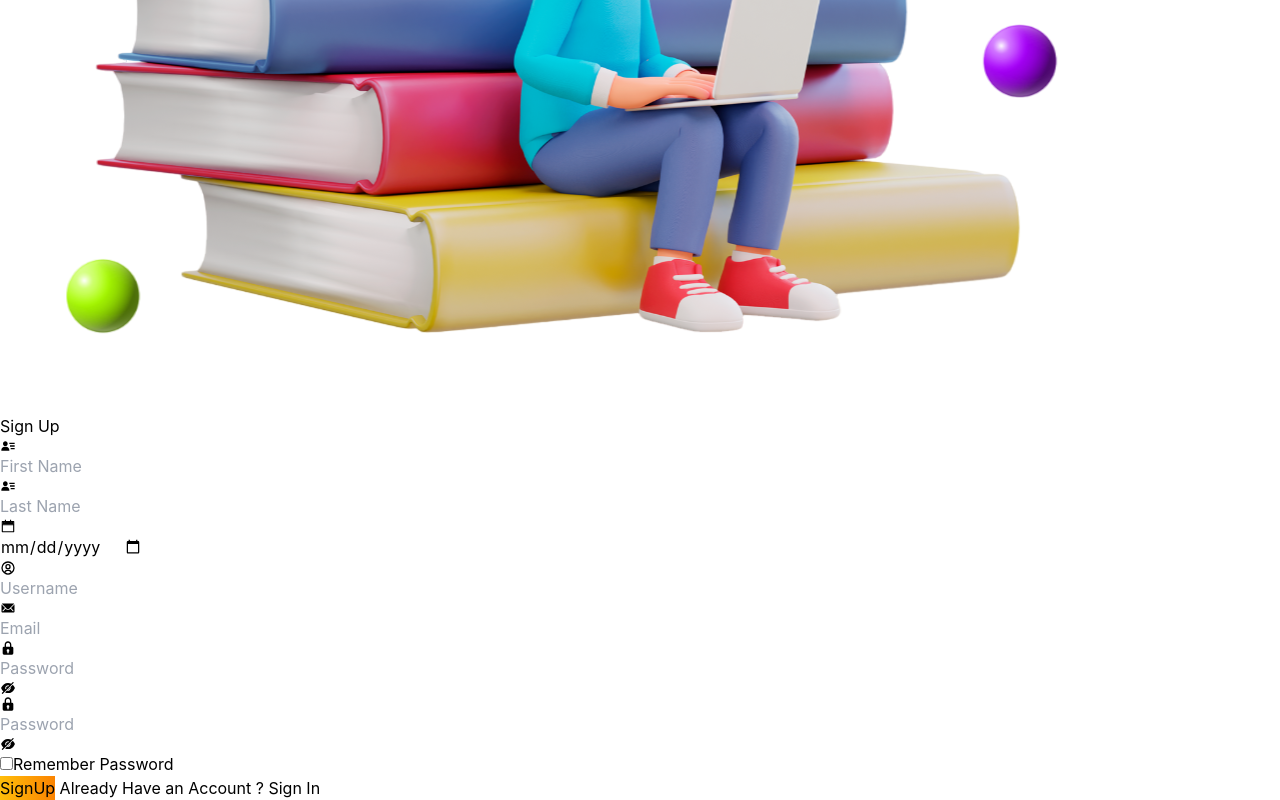
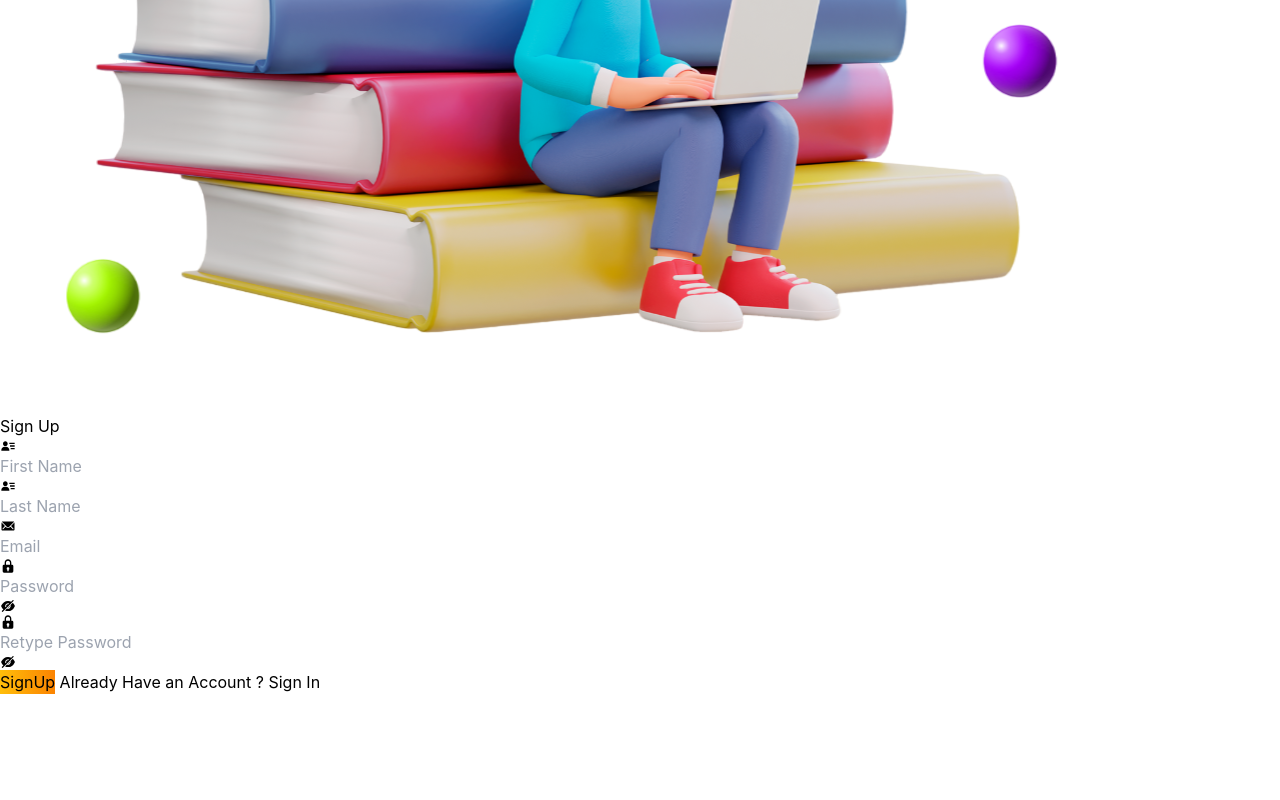
Before and after one commit to franklinnevesfilho/SNB-Frontend, a React (Vite) app: page /signup in a window 1280 px wide. Shown: the part 256-1056 px from the top of the page. After the commit the page ends 950 px from the top, so only its background shows below. Built offline with nearby package versions, Linux system fonts and the light colour scheme.

Commit message:
User is able to register

```diff
--- a/src/App.jsx
+++ b/src/App.jsx
@@ -1,16 +1,15 @@
 import './App.css'
 import HomePage from "./pages/HomePage.jsx";
 import {Route, Routes} from "react-router-dom";
-import ConfirmationPage from "./pages/ConfirmationPage.jsx";
 import LoginPage from './pages/LoginPage.jsx';
 import SignUp from './pages/SignUp';
 import ForgotPass from './pages/ForgotPass';
 import ResetPass from './pages/ResetPass';
 import ViewItemPage from './pages/ViewItemPage.jsx';
 import Checkout from './pages/Checkout.jsx';
-import {useState} from "react";
 import ProfilePage from "./pages/ProfilePage.jsx";
 import TwoAuthPage from "./pages/TwoAuthPage.jsx";
+import AccountConfirmation from "./pages/AccountConfirmation.jsx";
 
 const API_URL = import.meta.env.VITE_API_URL
 
@@ -43,7 +42,7 @@ function App() {
             <Route path="/forgot-password" element={<ForgotPass apiCall={apiCall}/>} />
             {/*A route directing to reset password which a token is passed through the url*/}
             <Route path="/reset-password/:userId" element={<ResetPass apiCall={apiCall}/>} />
-            <Route path="/confirm-account/:tokenId" element={<ConfirmationPage />} />
+            {/*<Route path="/confirm-account/:tokenId" element={<ConfirmationPage />} />*/}
 
             <Route path="/home" element={<HomePage apiCall={apiCall} />} />
 
@@ -52,6 +51,7 @@ function App() {
             <Route path="/checkout-cart" element={<Checkout apiCall={apiCall} />} />
             <Route path="/profile" element={<ProfilePage apiCall={apiCall} />} />
             <Route path="/two-factor-auth" element={<TwoAuthPage apiCall={apiCall} />} />
+            <Route path={"/confirm-account/:id"} element={<AccountConfirmation apiCall={apiCall} />} />
 
             { /* TODO: 404 page */ }
             <Route path={'*'} element={<h1>Page not found</h1>} />
--- a/src/pages/SignUp.jsx
+++ b/src/pages/SignUp.jsx
@@ -1,34 +1,43 @@
 import { useState } from "react";
 import Image from "../assets/signupimg.png";
-import { BiSolidLock, BiSolidUserDetail, BiUserCircle } from "react-icons/bi";
-import { AiFillCalendar, AiFillEye, AiFillEyeInvisible, AiOutlineCalendar, AiTwotoneCalendar } from "react-icons/ai";
+import { BiSolidLock, BiSolidUserDetail} from "react-icons/bi";
+import { AiFillEye, AiFillEyeInvisible } from "react-icons/ai";
 import { IoIosMail } from "react-icons/io";
-import { FiEdit2 } from "react-icons/fi";
 import { Link } from "react-router-dom";
 
 const SignUp = ({ apiCall }) => {
-  const [togglepass, settogglepass] = useState(false);
-  const [toggleconpass, settoggleconpass] = useState(false);
+  const [togglePass, setTogglePass] = useState(false);
+  const [toggleConPass, setToggleConPass] = useState(false);
 
-  const [firstname, setfirstname] = useState("");
-  const [lastname, setlastname] = useState("");
-  const [dob, setdob] = useState("");
-  const [username, setusername] = useState("");
-  const [email, setemail] = useState("");
-  const [password, setpassword] = useState("");
-  const [conpassword, setconpassword] = useState("");
-  const [remember, setremember] = useState(false);
+  const [firstname, setFirstName] = useState("");
+  const [lastname, setLastName] = useState("");
+  const [email, setEmail] = useState("");
+  const [password, setPassword] = useState("");
+  const [conPassword, setConPassword] = useState("");
 
   const registrationRequest = () => {
-    if (password == conpassword) {
-      apiCall(
-        "/auth/register",
-        "POST",
-        { "Content-Type": "application/json" },
-        {firstname, lastname, dob, username, email, password },
-        (r) => console.log(r)
-      );
-    }
+apiCall(
+      "/auth/register",
+      "POST",
+      { "Content-Type": "application/json" },
+      {
+        firstName: firstname,
+        lastName: lastname,
+        email: email,
+        password: password
+      },
+      (r) => {
+        console.log(r);
+        if (r.node.errors.length === 0) {
+          alert("Registration Successful");
+        } else {
+          alert("Registration Failed");
+        }
+      },
+      (e) => {
+        console.log(e);
+      }
+    );
   };
 
   return (
@@ -57,7 +66,7 @@ const SignUp = ({ apiCall }) => {
               type="text"
               placeholder="First Name"
               onChange={(e) => {
-                setfirstname(e.target.value);
+                setFirstName(e.target.value);
               }}
               value={firstname}
             />
@@ -69,37 +78,9 @@ const SignUp = ({ apiCall }) => {
               type="text"
               placeholder="Last Name"
               onChange={(e) => {
-                setlastname(e.target.value);
+                setLastName(e.target.value);
               }}
               value={lastname}
-            />
-          </div>
-          <div className="flex gap-2 items-center rounded-full bg-slate-100 p-2 md:p-[0.5vmax] pl-4">
-            <AiTwotoneCalendar className="text-[1.7vmax] text-slate-400" />
-            <input
-              className="flex-grow border-none bg-transparent outline-none "
-              type="date"
-              onChange={(e) => {
-                setdob(e.target.value);
-              }}
-              value={dob}
-            />
-          </div>
-
-        {/*  block End here ---------------------- */}
-
-
-
-          <div className="flex gap-2 rounded-full bg-slate-100 p-2 md:p-[0.5vmax] pl-4">
-            <BiUserCircle className="text-[2vmax] text-slate-400" />
-            <input
-              className="flex-grow border-none bg-transparent outline-none "
-              type="text"
-              placeholder="Username"
-              onChange={(e) => {
-                setusername(e.target.value);
-              }}
-              value={username}
             />
           </div>
           <div className="flex gap-2 rounded-full bg-slate-100 p-2 md:p-[0.5vmax] pl-4">
@@ -109,7 +90,7 @@ const SignUp = ({ apiCall }) => {
               type="email"
               placeholder="Email"
               onChange={(e) => {
-                setemail(e.target.value);
+                setEmail(e.target.value);
               }}
               value={email}
             />
@@ -118,24 +99,24 @@ const SignUp = ({ apiCall }) => {
             <BiSolidLock className="text-[2vmax] text-slate-400" />
             <input
               className="flex-grow border-none bg-transparent outline-none "
-              type={`${togglepass ? "text" : "password"}`}
+              type={`${togglePass ? "text" : "password"}`}
               placeholder="Password"
               onChange={(e) => {
-                setpassword(e.target.value);
+                setPassword(e.target.value);
               }}
               value={password}
             />
-            {togglepass ? (
+            {togglePass ? (
               <AiFillEye
                 onClick={() => {
-                  settogglepass(false);
+                  setTogglePass(false);
                 }}
                 className="text-lg md:text-[1.5vmax] text-slate-400"
               />
             ) : (
               <AiFillEyeInvisible
                 onClick={() => {
-                  settogglepass(true);
+                  setTogglePass(true);
                 }}
                 className="text-lg md:text-[1.5vmax] text-slate-400"
               />
@@ -144,59 +125,42 @@ const SignUp = ({ apiCall }) => {
           <div className="flex gap-2 items-center rounded-full bg-slate-100 p-2 md:p-[0.5vmax]  px-4">
             <BiSolidLock className="text-[2vmax] text-slate-400" />
             <input
-              className="flex-grow border-none bg-transparent outline-none "
-              type={`${toggleconpass ? "text" : "password"}`}
-              placeholder="Password"
+              className={`flex-grow border-none bg-transparent outline-none ${conPassword === password ? "text-green-500" : "text-red-500"}`}
+              type={`${toggleConPass ? "text" : "password"}`}
+              placeholder="Retype Password"
               onChange={(e) => {
-                setconpassword(e.target.value);
+                setConPassword(e.target.value);
               }}
-              value={conpassword}
+              value={conPassword}
             />
-            {toggleconpass ? (
+            {toggleConPass ? (
               <AiFillEye
                 onClick={() => {
-                  settoggleconpass(false);
+                  setToggleConPass(false);
                 }}
                 className="text-lg md:text-[1.5vmax] text-slate-400"
               />
             ) : (
               <AiFillEyeInvisible
                 onClick={() => {
-                  settoggleconpass(true);
+                  setToggleConPass(true);
                 }}
                 className="text-lg md:text-[1.5vmax] text-slate-400"
               />
             )}
           </div>
 
-          <div className="flex justify-between mb-1">
-            <div className="flex gap-1">
-              <input type="checkbox" id="rp" onChange={()=>{ setremember(!remember)}} value={remember}/>
-              <label
-                htmlFor="rp"
-                className="text-blue-600 font-bold text-xs md:text-sm lg:text-base 2xl:text-lg"
-              >
-                Remember Password
-              </label>
-            </div>
-          </div>
-
-          <button
-            onClick={registrationRequest}
-            className="w-full card-gradient font-bold text-white text-[1.3vmax] rounded-full p-3 md:p-[0.4vmax]"
-          >
+          <button onClick={registrationRequest} className="w-full card-gradient
+          font-bold text-white text-[1.3vmax] rounded-full p-3 md:p-[0.4vmax]">
             SignUp
           </button>
 
-          <Link
-            to="/login"
-            className="text-blue-600 font-bold text-center text-xs md:text-sm lg:text-base 2xl:text-lg"
-          >
+          <Link to="/" className="text-blue-600 font-bold
+          text-center text-xs md:text-sm lg:text-base 2xl:text-lg">
             {" "}
             Already Have an Account ? Sign In
           </Link>
         </form>
-        {/* </div> */}
       </div>
     </div>
   );
--- a/src/pages/TwoAuthPage.jsx
+++ b/src/pages/TwoAuthPage.jsx
@@ -5,7 +5,6 @@ import {BiKey} from "react-icons/bi";
 import {Link, useNavigate} from "react-router-dom";
 
 const TwoAuthPage = ({ apiCall}) => {
-    const [jwt, setJwt] = useState(localStorage.getItem('JWT') || '')
     const navigate = useNavigate();
     const [otp, setOtp] = useState("");
     const [hasErrors, setHasErrors] = useState(false); // Adjust this as needed
@@ -28,11 +27,10 @@ const TwoAuthPage = ({ apiCall}) => {
             { },
             (r) => {
                 console.log(r);
-                // Handle successful OTP verification
-                // Example: Set JWT token, navigate to home page, etc.
-                setJwt(r.node);
-                localStorage.setItem("JWT", r.node);
-                navigate("/home");
+                if(r.node.errors.length === 0) {
+                    localStorage.setItem("JWT", r.node.jwt);
+                    navigate("/home");
+                }
             },
             (e) => {
                 console.log(e);
```
Also changed, not shown: src/pages/AccountConfirmation.jsx (added, +57 -0 lines), src/pages/LoginPage.jsx (+15 -15 lines).
